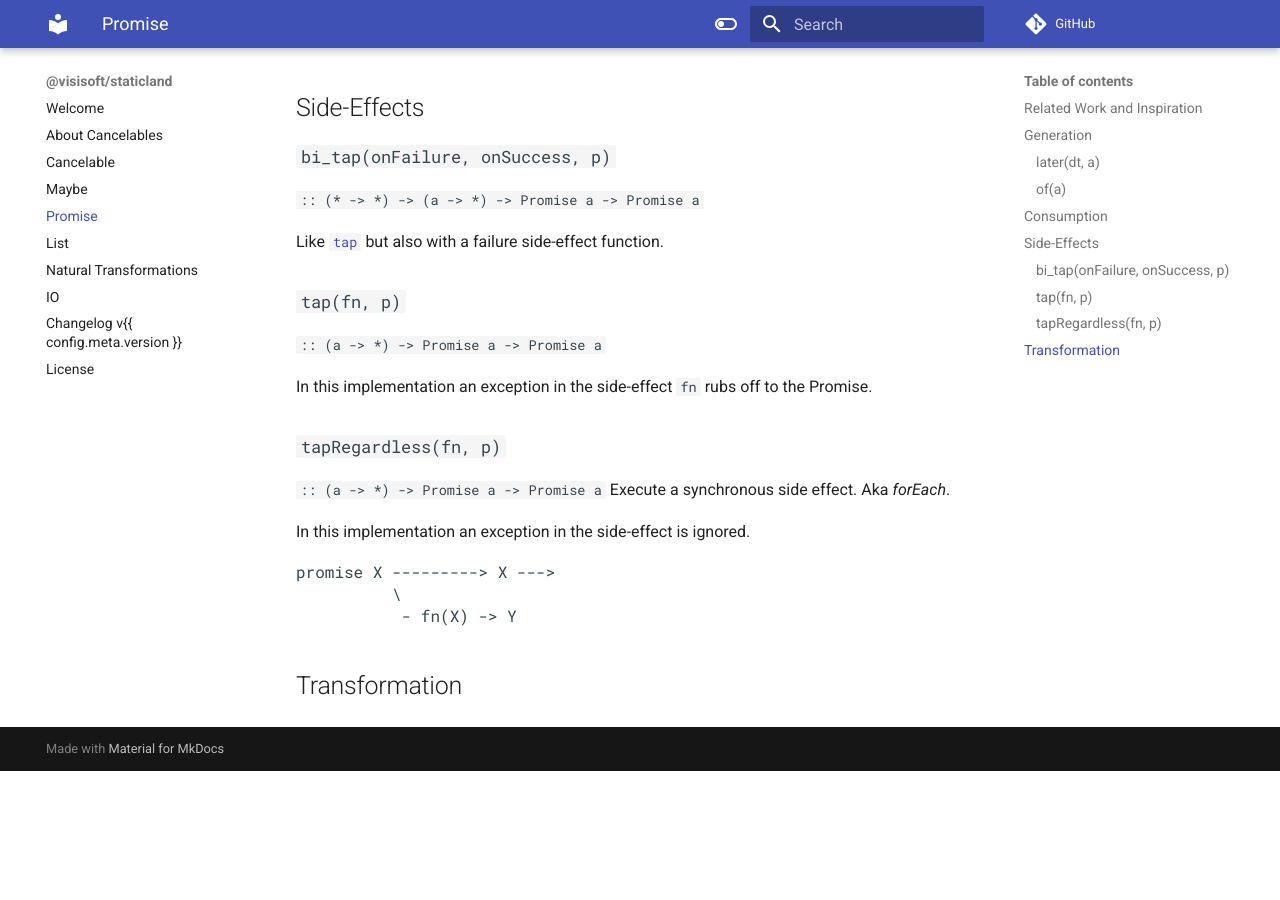
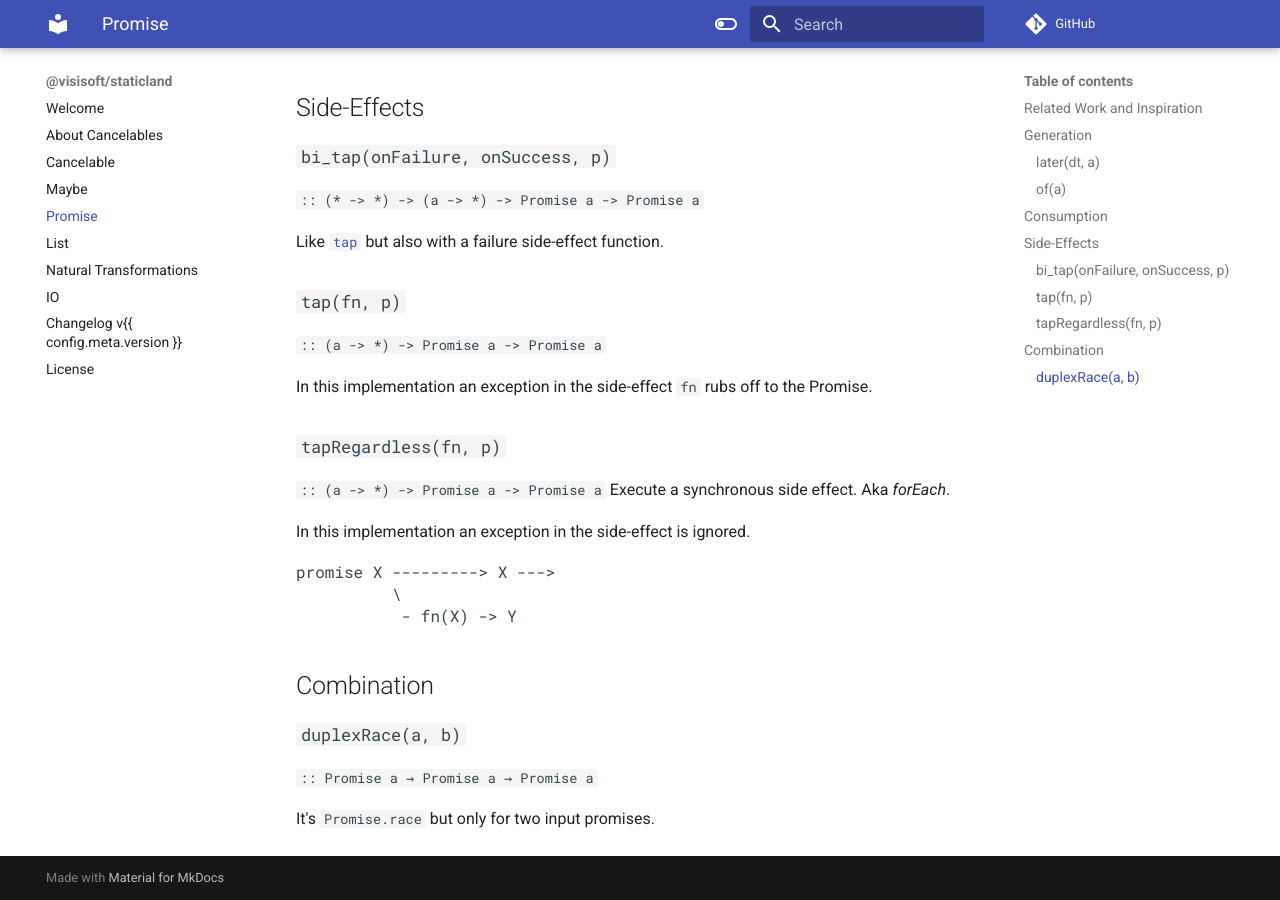
Before and after one commit to semmel/StaticLand, an MkDocs documentation site: the page built from doc/promise.md, in a window 1280 px wide and 900 px high, scrolled down 613 px. Built offline with MkDocs 1.6.1 and Material for MkDocs 9.7.7, drawn with Linux system fonts in a browser that asks for light colours; comment, search, counter and statistics services are not loaded; before the commit the page ends 1384 px from its top, so only the background shows below that.

Commit message:
duplex_race_p

```diff
--- a/doc/promise.md
+++ b/doc/promise.md
@@ -46,5 +46,10 @@ promise X ---------> X --->
            - fn(X) -> Y
 </pre>
 
-Transformation
+Combination
 ---------------
+
+### `duplexRace(a, b)`
+`:: Promise a → Promise a → Promise a`
+
+It's `Promise.race` but only for two input promises.
--- a/package.json
+++ b/package.json
@@ -91,5 +91,5 @@
 		"test": "mocha --recursive --extension mjs ./test"
 	},
 	"type": "module",
-	"version": "0.1.24"
+	"version": "0.1.25"
 }
```
Also changed, not shown: doc/cancelable.md (+2 -1 lines), doc/changelog.md (+4 -0 lines), doc/transformations.md (+1 -0 lines), 3 other files.
